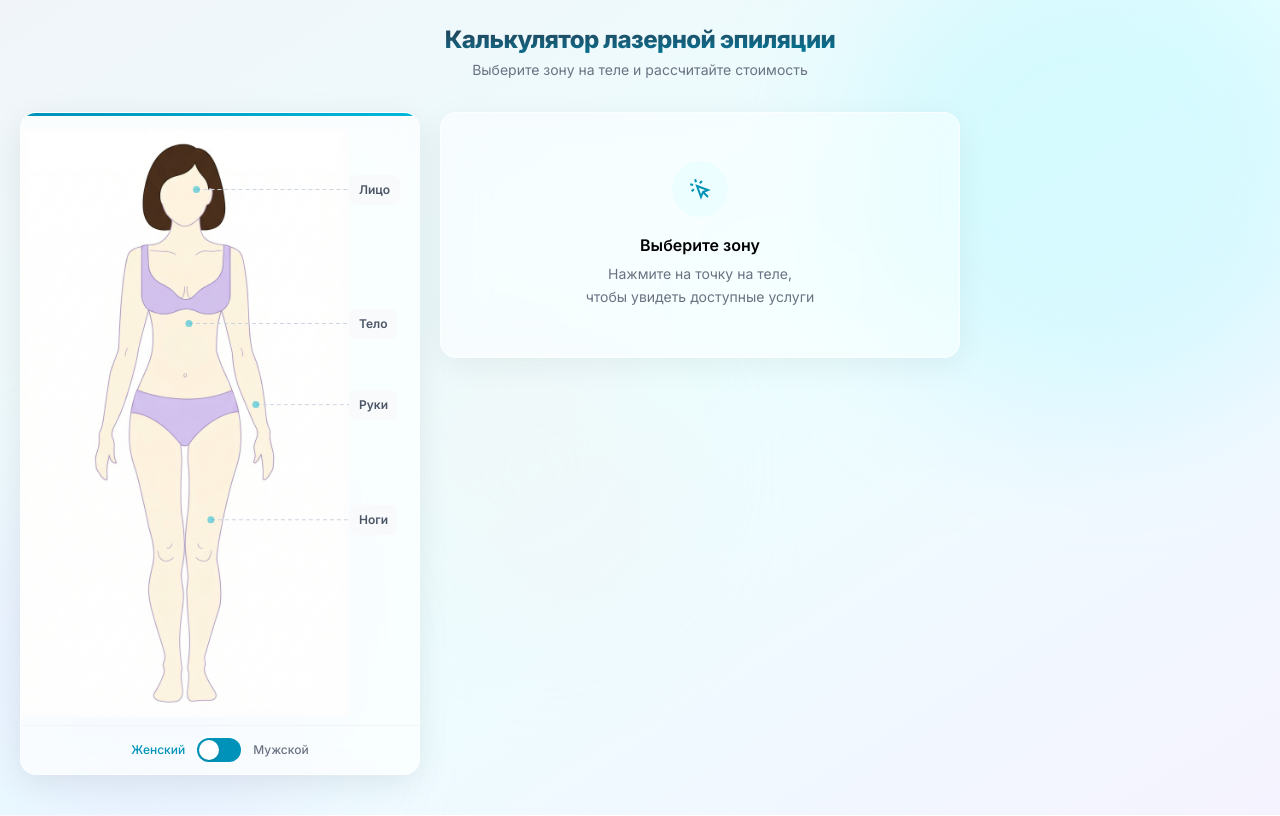
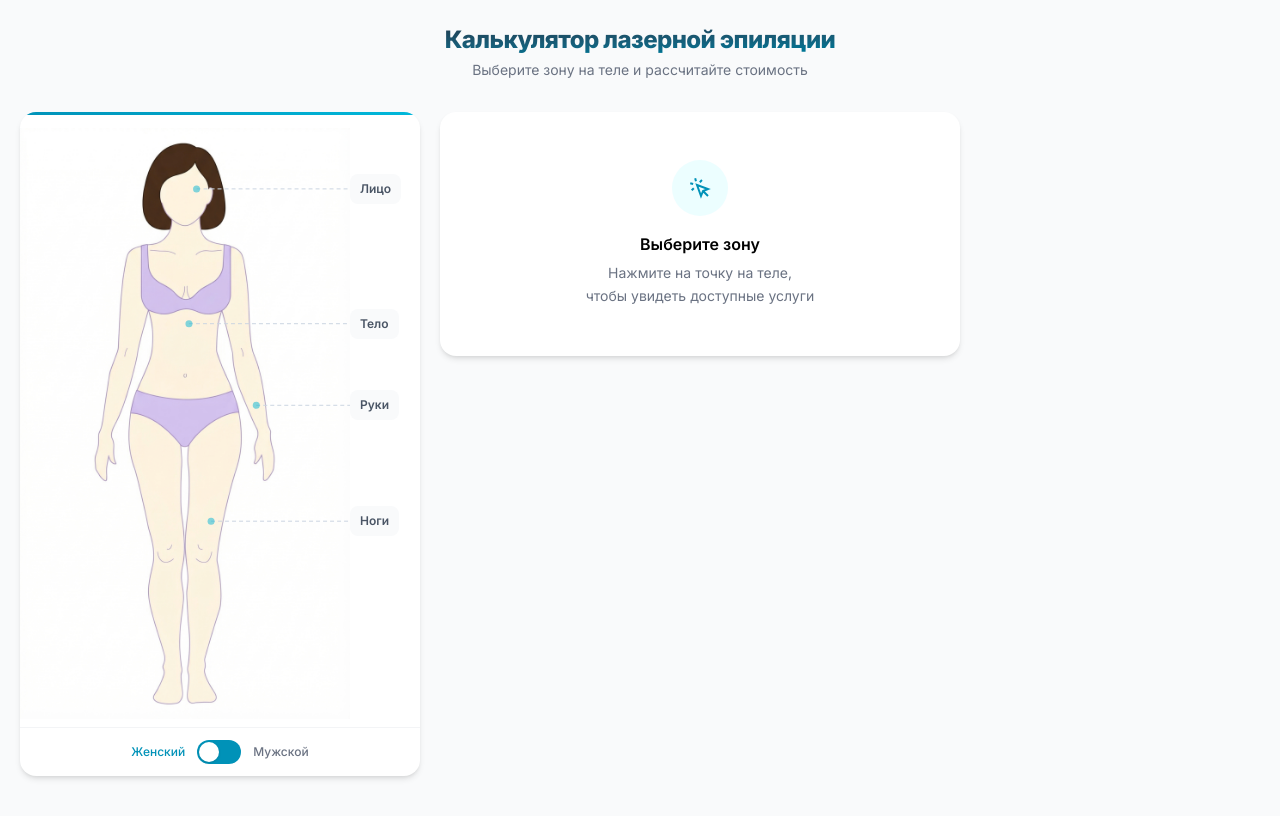
Before and after one commit to mqqcqdp9wv-wq/lazurit-calc, a Next.js app: page / in a window 1280 px wide. Built offline with nearby package versions, Linux system fonts and the light colour scheme.

Commit message:
Revert glassmorphism: чистый светлый дизайн
Co-Authored-By: Claude Opus 4.6 (1M context) <noreply@anthropic.com>

```diff
--- a/src/app/page.tsx
+++ b/src/app/page.tsx
@@ -72,13 +72,8 @@ export default function Calculator() {
   const hasAnySelected = Object.values(selected).some((s) => s.size > 0)
 
   return (
-    <div className="min-h-screen bg-gradient-to-br from-slate-100 via-cyan-50 to-violet-50 relative overflow-hidden">
-      {/* Decorative blobs */}
-      <div className="fixed top-[-10%] right-[-5%] w-[500px] h-[500px] rounded-full bg-cyan-200/30 blur-3xl pointer-events-none" />
-      <div className="fixed bottom-[-10%] left-[-5%] w-[400px] h-[400px] rounded-full bg-violet-200/30 blur-3xl pointer-events-none" />
-      <div className="fixed top-[40%] left-[30%] w-[300px] h-[300px] rounded-full bg-rose-100/20 blur-3xl pointer-events-none" />
-
-      <div className="max-w-[1400px] mx-auto px-5 py-6 pb-10 relative z-10">
+    <div className="min-h-screen bg-gray-50">
+      <div className="max-w-[1400px] mx-auto px-5 py-6 pb-10">
         {/* Header */}
         <header className="text-center mb-8">
           <h1 className="text-2xl font-extrabold tracking-tight bg-gradient-to-br from-gray-800 to-cyan-600 bg-clip-text text-transparent">
@@ -104,7 +99,7 @@ export default function Calculator() {
           <div className="flex flex-col gap-5">
             {/* Empty state */}
             {!activeZone && !hasAnySelected && (
-              <div className="glass rounded-2xl shadow-lg p-12 text-center">
+              <div className="bg-white rounded-2xl shadow-md p-12 text-center">
                 <div className="w-14 h-14 bg-cyan-50 rounded-full flex items-center justify-center mx-auto mb-4">
                   <svg width="24" height="24" fill="none" stroke="currentColor" strokeWidth="2" className="text-cyan-600">
                     <path d="M15 15l-2 5L9 9l11 4-5 2zm0 0l5 5M7.188 2.239l.777 2.897M5.136 7.965l-2.898-.777M13.95 4.05l-2.122 2.122M5.828 12.172l-2.122 2.122" />
--- a/src/components/BodyMap.tsx
+++ b/src/components/BodyMap.tsx
@@ -34,7 +34,7 @@ type BodyMapProps = {
 export default function BodyMap({ gender, activeZone, selectedCounts, onZoneClick, onGenderChange }: BodyMapProps) {
 
   return (
-    <div className="glass-strong rounded-2xl shadow-lg relative overflow-hidden">
+    <div className="bg-white rounded-2xl shadow-md relative overflow-hidden">
       {/* Top accent line */}
       <div className="absolute top-0 left-0 right-0 h-[3px] bg-gradient-to-r from-cyan-600 to-cyan-500 z-20" />
 
--- a/src/components/Cart.tsx
+++ b/src/components/Cart.tsx
@@ -83,7 +83,7 @@ export default function Cart({
   const needSessions = Math.max(0, DISCOUNT.minSessions - sessions)
 
   return (
-    <div className="glass rounded-2xl shadow-lg overflow-hidden animate-in">
+    <div className="bg-white rounded-2xl shadow-md overflow-hidden animate-in">
       {/* Header */}
       <div className="px-5 pt-4 pb-3 border-b border-gray-100 flex justify-between items-center">
         <h3 className="text-base font-bold text-gray-800">Ваш выбор</h3>
--- a/src/components/ComplexHint.tsx
+++ b/src/components/ComplexHint.tsx
@@ -98,8 +98,8 @@ export default function ComplexHint({ selected, priceMultiplier, sessions }: Com
             className={`
               rounded-xl border-2 p-4 transition-all duration-500
               ${quest.isComplete
-                ? 'border-emerald-400 bg-emerald-50/80 shadow-md shadow-emerald-100 backdrop-blur-sm'
-                : 'glass border-white/40'
+                ? 'border-emerald-400 bg-emerald-50 shadow-md shadow-emerald-100'
+                : 'border-gray-200 bg-white'
               }
             `}
           >
--- a/src/components/ContactModal.tsx
+++ b/src/components/ContactModal.tsx
@@ -58,7 +58,7 @@ export default function ContactModal({ isOpen, onClose }: ContactModalProps) {
     >
       <div
         className={`
-          glass-strong rounded-2xl shadow-2xl w-full max-w-[400px] p-7 relative
+          bg-white rounded-2xl shadow-2xl w-full max-w-[400px] p-7 relative
           transition-all duration-300
           ${isOpen ? 'translate-y-0 scale-100' : 'translate-y-5 scale-[0.97]'}
         `}
--- a/src/components/ServiceList.tsx
+++ b/src/components/ServiceList.tsx
@@ -11,7 +11,7 @@ type ServiceListProps = {
 
 export default function ServiceList({ zone, selectedIds, priceMultiplier, onToggle }: ServiceListProps) {
   return (
-    <div className="glass rounded-2xl shadow-lg overflow-hidden animate-in">
+    <div className="bg-white rounded-2xl shadow-md overflow-hidden animate-in">
       <div className="px-5 pt-4 pb-3 border-b border-gray-100">
         <h3 className="text-base font-bold text-gray-800">{zone.title}</h3>
         <p className="text-xs text-gray-400 mt-0.5">Выберите нужные услуги</p>
```
